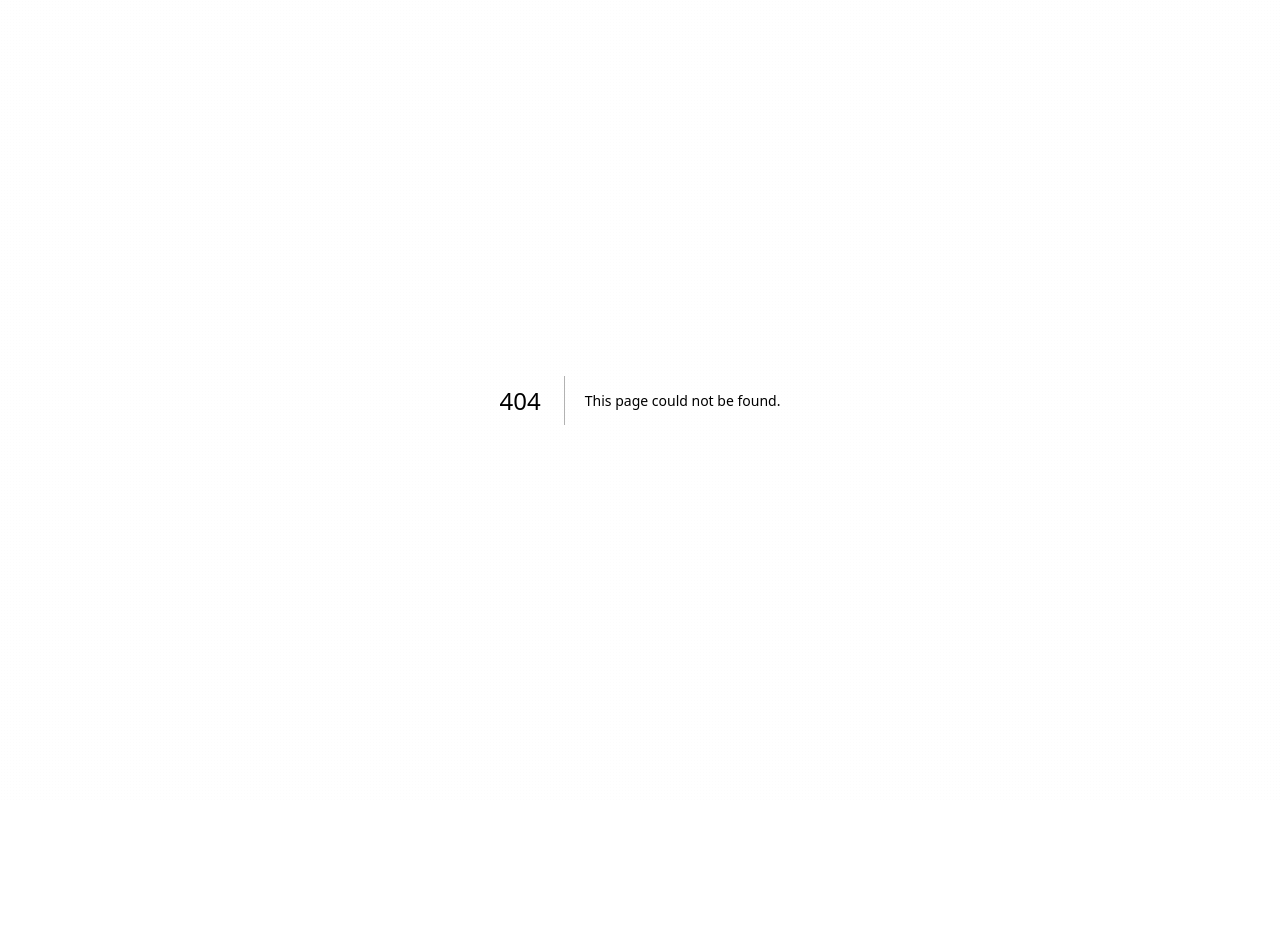
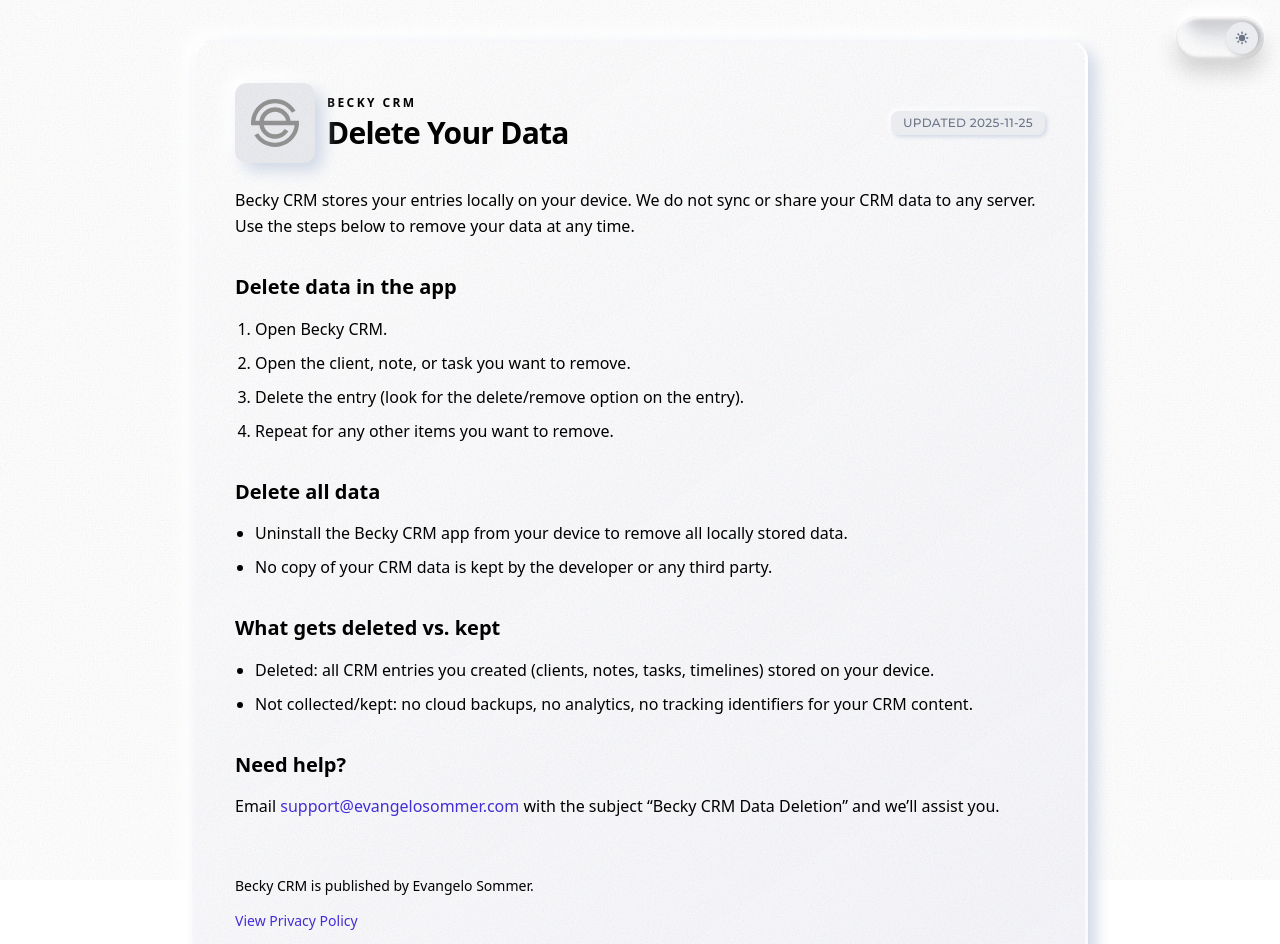
Before and after one commit to epsommer/evangelo-sommer, a Next.js app: page /privacy/becky-crm/delete-data in a window 1280 px wide. Before the commit this address had no page. Shown: the top 944 px of the page. Before the commit the page ends 800 px from the top, so only its background shows below. Built offline with nearby package versions, Linux system fonts and the light colour scheme; a web font is replaced by a local one.

Commit message:
feat: Added a dedicated data deletion page for B.E.C.K.Y. CRM with neomorphic styling and ES monogram link.

```diff
--- /dev/null
+++ b/src/app/privacy/becky-crm/delete-data/DeleteDataClient.tsx
@@ -0,0 +1,143 @@
+"use client";
+
+import { useEffect, useState } from "react";
+import Link from "next/link";
+import "@/app/neomorphic.css";
+import { SlidingThemeToggle } from "@/components/SlidingThemeToggle";
+
+export default function DeleteDataClient() {
+  const [isDark, setIsDark] = useState(false);
+
+  useEffect(() => {
+    const updateTheme = () => {
+      const theme = localStorage.getItem("color-theme") || "light";
+      setIsDark(theme === "true-night" || theme === "mocha");
+    };
+    updateTheme();
+    const observer = new MutationObserver(() => updateTheme());
+    observer.observe(document.documentElement, { attributes: true, attributeFilter: ["data-color-theme"] });
+    window.addEventListener("storage", updateTheme);
+    return () => {
+      observer.disconnect();
+      window.removeEventListener("storage", updateTheme);
+    };
+  }, []);
+
+  return (
+    <main className="min-h-screen flex items-center justify-center px-4 sm:px-6 py-10 sm:py-16 relative transition-colors duration-300">
+      {/* Grainy texture overlay */}
+      <div
+        className="fixed inset-0 pointer-events-none z-0"
+        style={{
+          opacity: isDark ? 0.2 : 0.15,
+          background: "#000000",
+          mixBlendMode: "multiply",
+          filter: "url(#noiseFilter)",
+        }}
+      />
+
+      {/* SVG Filter for grain texture */}
+      <svg className="absolute w-0 h-0">
+        <filter id="noiseFilter">
+          <feTurbulence type="fractalNoise" baseFrequency="0.6" stitchTiles="stitch" />
+        </filter>
+      </svg>
+
+      {/* Theme Toggle */}
+      <div className="absolute top-4 right-4 sm:top-6 sm:right-6 z-10">
+        <SlidingThemeToggle dayNightOnly={true} />
+      </div>
+
+      <div
+        className={`max-w-4xl w-full relative z-10 neomorphic-card ${isDark ? "dark-mode" : ""}`}
+        style={{
+          padding: "2.5rem",
+          background: isDark
+            ? "linear-gradient(145deg, rgba(20,20,26,0.95), rgba(17,17,23,0.9))"
+            : "linear-gradient(145deg, rgba(255,255,255,0.95), rgba(245,245,250,0.92))",
+        }}
+      >
+        <div className="flex items-center justify-between mb-6">
+          <div className="flex items-center gap-3">
+            <Link href="/" className={`neomorphic-logo ${isDark ? "dark-mode" : ""}`} aria-label="Back to evangelosommer.com">
+              <div className="relative w-12 h-12">
+                <img
+                  src="/EvangeloSommer-ES-Monogram.svg"
+                  alt="ES Monogram"
+                  className="object-contain w-full h-full"
+                />
+              </div>
+            </Link>
+            <div>
+              <p className="text-xs font-semibold tracking-[0.2em] uppercase text-muted-foreground">Becky CRM</p>
+              <h1 className="mt-1 text-3xl sm:text-4xl font-bold tracking-tight text-foreground">
+                Delete Your Data
+              </h1>
+            </div>
+          </div>
+          <div className="neo-badge px-3 py-1 text-xs uppercase tracking-wide">
+            Updated {new Date().toISOString().slice(0, 10)}
+          </div>
+        </div>
+
+        <p className="text-base text-muted-foreground leading-relaxed mb-8">
+          Becky CRM stores your entries locally on your device. We do not sync or share your CRM data to any server.
+          Use the steps below to remove your data at any time.
+        </p>
+
+        <div className="space-y-8 text-base leading-relaxed text-foreground">
+          <section className="space-y-3">
+            <h2 className="text-xl font-semibold text-foreground">Delete data in the app</h2>
+            <ol className="list-decimal space-y-2 pl-5 text-muted-foreground">
+              <li>Open Becky CRM.</li>
+              <li>Open the client, note, or task you want to remove.</li>
+              <li>Delete the entry (look for the delete/remove option on the entry).</li>
+              <li>Repeat for any other items you want to remove.</li>
+            </ol>
+          </section>
+
+          <section className="space-y-3">
+            <h2 className="text-xl font-semibold text-foreground">Delete all data</h2>
+            <ul className="list-disc space-y-2 pl-5 text-muted-foreground">
+              <li>Uninstall the Becky CRM app from your device to remove all locally stored data.</li>
+              <li>No copy of your CRM data is kept by the developer or any third party.</li>
+            </ul>
+          </section>
+
+          <section className="space-y-3">
+            <h2 className="text-xl font-semibold text-foreground">What gets deleted vs. kept</h2>
+            <ul className="list-disc space-y-2 pl-5 text-muted-foreground">
+              <li><span className="font-medium text-foreground">Deleted:</span> all CRM entries you created (clients, notes, tasks, timelines) stored on your device.</li>
+              <li><span className="font-medium text-foreground">Not collected/kept:</span> no cloud backups, no analytics, no tracking identifiers for your CRM content.</li>
+            </ul>
+          </section>
+
+          <section className="space-y-3">
+            <h2 className="text-xl font-semibold text-foreground">Need help?</h2>
+            <p className="text-muted-foreground">
+              Email{" "}
+              <a className="font-medium text-indigo-700 hover:text-indigo-800" href="mailto:support@evangelosommer.com">
+                support@evangelosommer.com
+              </a>{" "}
+              with the subject “Becky CRM Data Deletion” and we’ll assist you.
+            </p>
+          </section>
+
+          <section className="space-y-3 border-t border-foreground/10 pt-6">
+            <p className="text-sm text-muted-foreground">Becky CRM is published by Evangelo Sommer.</p>
+            <div className="text-sm">
+              <Link className="text-indigo-700 hover:text-indigo-800" href="/privacy/becky-crm">
+                View Privacy Policy
+              </Link>
+            </div>
+            <div className="text-sm">
+              <Link className="text-indigo-700 hover:text-indigo-800" href="/">
+                Back to evangelosommer.com
+              </Link>
+            </div>
+          </section>
+        </div>
+      </div>
+    </main>
+  );
+}
--- /dev/null
+++ b/src/app/privacy/becky-crm/delete-data/page.tsx
@@ -0,0 +1,10 @@
+import DeleteDataClient from "./DeleteDataClient";
+
+export const metadata = {
+  title: "Delete Data | Becky CRM | Evangelos Sommer",
+  description: "How to delete your data in Becky CRM. Instructions for removing local entries or uninstalling the app.",
+};
+
+export default function Page() {
+  return <DeleteDataClient />;
+}
```
